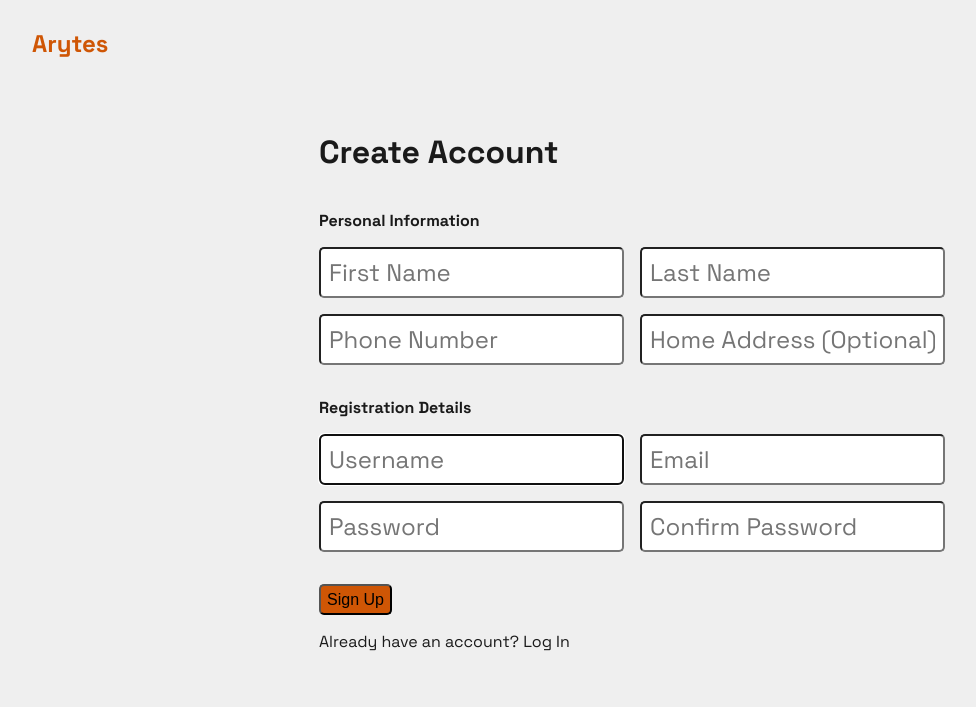
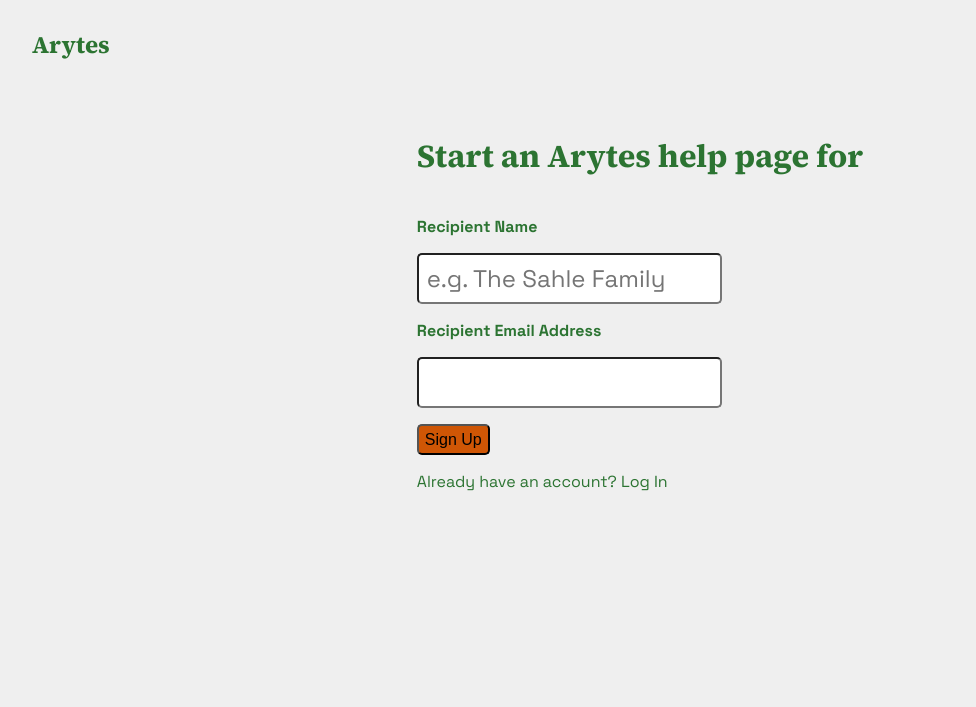
Before and after one commit to wizardmonkey83/calendar-3.0, a Django app: page /signup/ in a window 1280 px wide. Shown: the top 707 px of the page, without its empty margins (0-976 px from the left). Run offline with Django 5.2, Linux system fonts and the light colour scheme; some libraries are stand-ins or nearby versions; some web fonts are replaced.

Commit message:
working on restyling pretty much everything so it doesn't look like ...

```diff
--- a/myproject/static/css/users.css
+++ b/myproject/static/css/users.css
@@ -1,6 +1,6 @@
 body {
     background-color: #EFEFEF;
-    color: #1A1A1A;
+    color: #2c7432;
     font-family: "Space Grotesk", sans-serif;
     margin: 0;
     padding: 0;
@@ -23,7 +23,7 @@
 .logo {
     font-size: 1.5rem;
     font-weight: 700;
-    color: #cf5605;
+    font-family: "Source Serif 4", sans-serif;
 
 }
 
@@ -47,6 +47,10 @@
 
 .header {
     font-size: 2rem;
+}
+
+.header.auth {
+    font-family: "Source Serif 4", sans-serif;
 }
 
 .form-divider {
@@ -93,7 +97,7 @@
 }
 .error-message {
     color: #FF375F;
-    font-family: "DM Sans", sans-serif;
+    font-family: inherit;
     font-size: 0.9rem;
     margin: 0.5rem 0;
 }
--- a/myproject/templates/booking/split.html
+++ b/myproject/templates/booking/split.html
@@ -11,6 +11,7 @@
     <link href="https://fonts.googleapis.com/css2?family=Stack+Sans+Notch:wght@200..700&display=swap" rel="stylesheet">
     <link href="https://fonts.googleapis.com/css2?family=Workbench&display=swap" rel="stylesheet">
     <link href="https://fonts.googleapis.com/css2?family=Space+Grotesk:wght@300..700&display=swap" rel="stylesheet">
+    <link href="https://fonts.googleapis.com/css2?family=Source+Serif+4:ital,opsz,wght@0,8..60,200..900;1,8..60,200..900&display=swap" rel="stylesheet">
     <title>Sign Up</title>
 </head>
 <body>
--- a/myproject/templates/users/login.html
+++ b/myproject/templates/users/login.html
@@ -11,6 +11,7 @@
     <link href="https://fonts.googleapis.com/css2?family=Stack+Sans+Notch:wght@200..700&display=swap" rel="stylesheet">
     <link href="https://fonts.googleapis.com/css2?family=Workbench&display=swap" rel="stylesheet">
     <link href="https://fonts.googleapis.com/css2?family=Space+Grotesk:wght@300..700&display=swap" rel="stylesheet">
+    <link href="https://fonts.googleapis.com/css2?family=Source+Serif+4:ital,opsz,wght@0,8..60,200..900;1,8..60,200..900&display=swap" rel="stylesheet">
     <title>Log In</title>
 </head>
 <body>
--- a/myproject/templates/users/signup.html
+++ b/myproject/templates/users/signup.html
@@ -11,6 +11,7 @@
     <link href="https://fonts.googleapis.com/css2?family=Stack+Sans+Notch:wght@200..700&display=swap" rel="stylesheet">
     <link href="https://fonts.googleapis.com/css2?family=Workbench&display=swap" rel="stylesheet">
     <link href="https://fonts.googleapis.com/css2?family=Space+Grotesk:wght@300..700&display=swap" rel="stylesheet">
+    <link href="https://fonts.googleapis.com/css2?family=Source+Serif+4:ital,opsz,wght@0,8..60,200..900;1,8..60,200..900&display=swap" rel="stylesheet">
     <title>Sign Up</title>
 </head>
 <body>
@@ -20,7 +21,7 @@
 
     <main class="auth-section">
         <div class="container auth">
-            <h1 class="header auth">Create Account</h1>
+            <h1 class="header auth">Start an Arytes help page for</h1>
             <!--
             <p class="mini-header">Create an account if you're looking for help during your post-visit recovery.
                 If you are looking to help others, ask them to send you a link to their calendar.
@@ -30,43 +31,16 @@
                 {% csrf_token %}
 
                 <div class="form-divider">
-                    <p class="mini-header">Personal Information</p>
-                    <div class="form-section">
-                        <div class="form-group">
-                            {{ form.first_name }}
-                        </div>
-                        <div class="form-group">
-                            {{ form.last_name }}
-                        </div>
-                    </div>
-
-                    <div class="form-section">
-                        <div class="form-group">
-                            {{ form.phone_number }}
-                        </div>
-                        <div class="form-group">
-                            {{ form.home_address }}
-                        </div>
+                    <p class="mini-header">Recipient Name</p>
+                    <div class="form-group">
+                        {{ form.recipient_name }}
                     </div>
                 </div>
 
                 <div class="form-divider">
-                    <p class="mini-header">Registration Details</p>
-                    <div class="form-section">
-                        <div class="form-group">
-                            {{ form.username }}
-                        </div>
-                        <div class="form-group">
-                            {{ form.email }}
-                        </div>
-                    </div>
-                    <div class="form-section">
-                        <div class="form-group">
-                            {{ form.password1 }}
-                        </div>
-                        <div class="form-group">
-                            {{ form.password2 }}
-                        </div>
+                    <p class="mini-header">Recipient Email Address</p>
+                    <div class="form-group">
+                        {{ form.recipient_email_address }}
                     </div>
                 </div>
 
--- a/myproject/users/forms.py
+++ b/myproject/users/forms.py
@@ -33,6 +33,10 @@
         for fieldname in ['username', 'password1', 'password2']:
             self.fields[fieldname].help_text = None
 
+class StepOneSignInForm(forms.Form):
+    recipient_name = forms.CharField(max_length=100, required=True, widget=forms.TextInput(attrs={'placeholder': 'e.g. The Sahle Family'}))
+    # use emailinput instead of emailfield. dunno why.
+    recipient_email_address = forms.CharField(max_length=100, required=True, widget=forms.EmailInput())
 
 class LoginForm(forms.Form):
     email = forms.CharField(max_length=100, required=True, widget=forms.TextInput(attrs={'placeholder': 'Email'}))
--- a/myproject/users/views.py
+++ b/myproject/users/views.py
@@ -1,14 +1,16 @@
 from django.shortcuts import render, redirect
 from django.contrib.auth import authenticate, login, logout
 from django.contrib.auth.decorators import login_required
-from .forms import SignUpForm, LoginForm
 from django.contrib.auth.models import User
+
+
 from .models import Profile
+from .forms import SignUpForm, LoginForm, StepOneSignInForm
 
 
 # Create your views here.
 def load_signup(request):
-    form = SignUpForm
+    form = StepOneSignInForm
     return render(request, "users/signup.html", {"form": form})
 
 def load_login(request):
```
